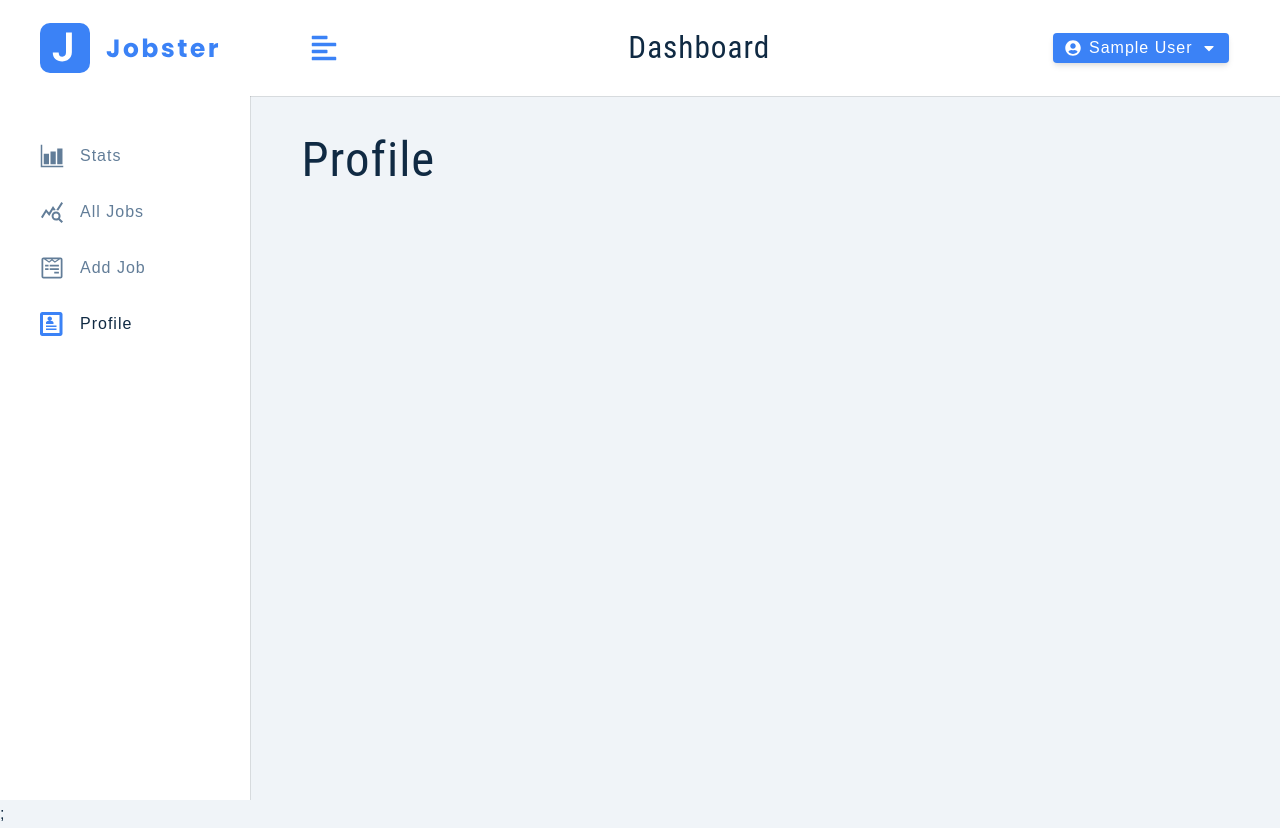
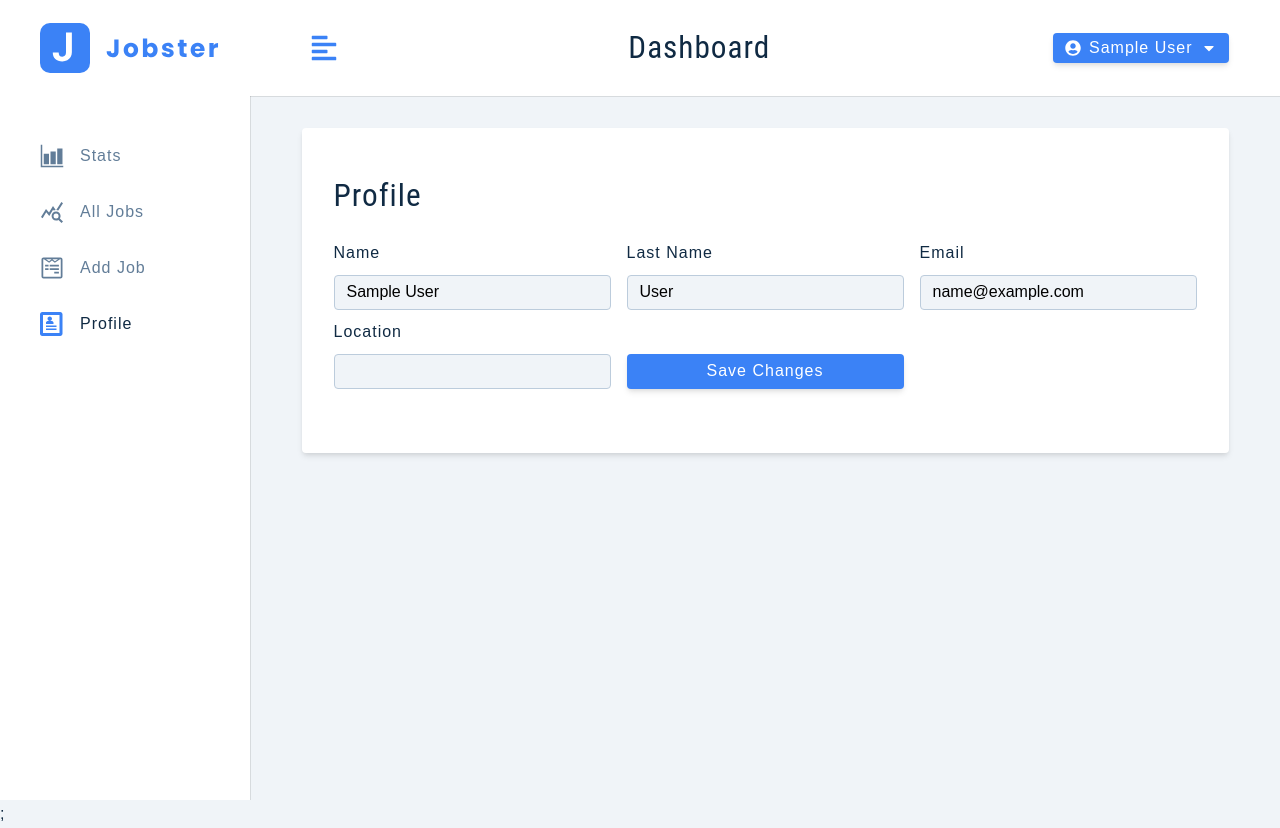
Before and after one commit to jeff-lanoue/Jobster, a React (Create React App) app: page /profile in a window 1280 px wide. Built offline with nearby package versions, Linux system fonts and the light colour scheme; sample sign-in values are in the browser's storage.

Commit message:
Completed Profile Page

```diff
--- a/src/features/user/userSlice.js
+++ b/src/features/user/userSlice.js
@@ -36,6 +36,26 @@
         }
     }
 );
+
+export const updateUser = createAsyncThunk(
+    "user/updateUser",
+    async (user, thunkAPI) => {
+        try {
+            const resp = await customFetch.patch("/auth/updateUser", user, {
+                headers: {
+                    authorization: `Bearer ${
+                        thunkAPI.getState().user.user.token
+                    }`,
+                },
+            });
+            return resp.data;
+        } catch (error) {
+            console.log(error.response);
+            return thunkAPI.rejectWithValue(error.response.data.msg);
+        }
+    }
+);
+
 // jeff@th***o****.xyz
 // Jobster123
 const userSlice = createSlice({
@@ -81,22 +101,22 @@
             .addCase(loginUser.rejected, (state, { payload }) => {
                 state.isLoading = false;
                 toast.error(payload);
+            })
+            .addCase(updateUser.pending, (state) => {
+                state.isLoading = true;
+            })
+            .addCase(updateUser.fulfilled, (state, { payload }) => {
+                const { user } = payload;
+                state.isLoading = false;
+                state.user = user;
+                addUserToLocalStorage(user);
+
+                toast.success(`User Updated!`);
+            })
+            .addCase(updateUser.rejected, (state, { payload }) => {
+                state.isLoading = false;
+                toast.error(payload);
             });
-        // .addCase(updateUser.pending, (state) => {
-        //     state.isLoading = true;
-        // })
-        // .addCase(updateUser.fulfilled, (state, { payload }) => {
-        //     const { user } = payload;
-        //     state.isLoading = false;
-        //     state.user = user;
-        //     addUserToLocalStorage(user);
-
-        //     toast.success(`User Updated!`);
-        // })
-        // .addCase(updateUser.rejected, (state, { payload }) => {
-        //     state.isLoading = false;
-        //     toast.error(payload);
-        // })
         // .addCase(clearStore.rejected, () => {
         //     toast.error("There was an error..");
         // });
--- a/src/pages/dashboard/Profile.js
+++ b/src/pages/dashboard/Profile.js
@@ -1,5 +1,78 @@
+import { useState } from "react";
+import { FormRow } from "../../components";
+import Wrapper from "../../assets/wrappers/DashboardFormPage";
+import { useDispatch, useSelector } from "react-redux";
+import { toast } from "react-toastify";
+import { updateUser } from "../../features/user/userSlice";
+
 function Profile() {
-    return <h1>Profile</h1>;
+    const { isLoading, user } = useSelector((store) => store.user);
+    const dispatch = useDispatch();
+    const [userData, setUserData] = useState({
+        name: user?.name || "",
+        email: user?.email || ",",
+        lastName: user?.lastName || "",
+        location: user?.location || "",
+    });
+
+    const handleSubmit = (e) => {
+        e.preventDefault();
+        const { name, email, lastName, location } = userData;
+
+        if (!name || !email || !lastName || !location) {
+            toast.error("Please Fill Out All Fields");
+            return;
+        }
+        dispatch(updateUser({ name, email, lastName, location }));
+    };
+
+    const handleChange = (e) => {
+        const name = e.target.name;
+        const value = e.target.value;
+        setUserData({ ...userData, [name]: value });
+    };
+    return (
+        <Wrapper>
+            <form className="form" onSubmit={handleSubmit}>
+                <h3>profile</h3>
+
+                <div className="form-center">
+                    <FormRow
+                        type="text"
+                        name="name"
+                        value={userData.name}
+                        handleChange={handleChange}
+                    />
+                    <FormRow
+                        type="text"
+                        labelText="last name"
+                        name="lastName"
+                        value={userData.lastName}
+                        handleChange={handleChange}
+                    />
+                    <FormRow
+                        type="email"
+                        name="email"
+                        value={userData.email}
+                        handleChange={handleChange}
+                    />
+                    <FormRow
+                        type="text"
+                        name="location"
+                        value={userData.location}
+                        handleChange={handleChange}
+                    />
+                    <button
+                        className="btn btn-block"
+                        type="submit"
+                        disabled={isLoading}
+                    >
+                        {isLoading ? "Please Wait..." : "save changes"}
+                    </button>
+                </div>
+            </form>
+        </Wrapper>
+    );
 }
 
 export default Profile;
```
